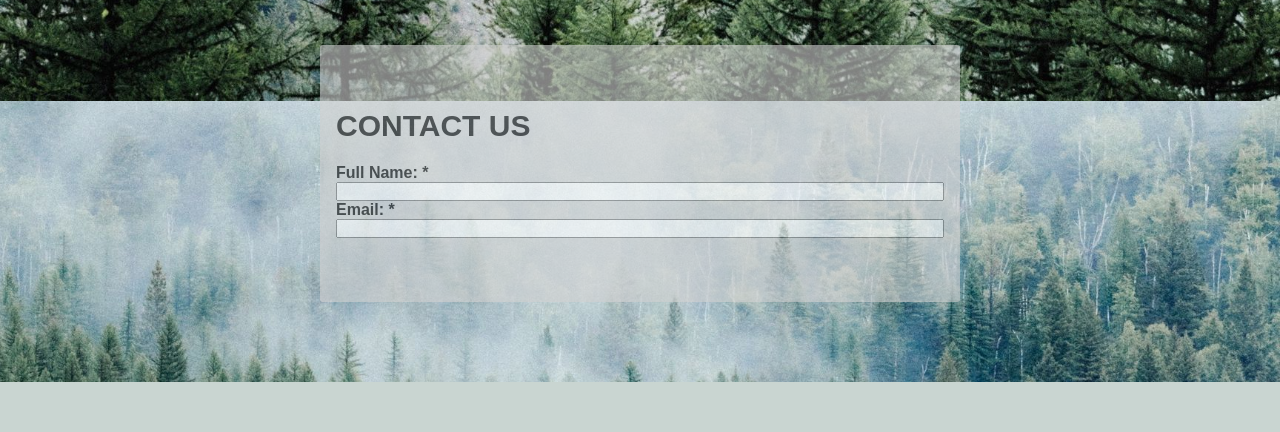
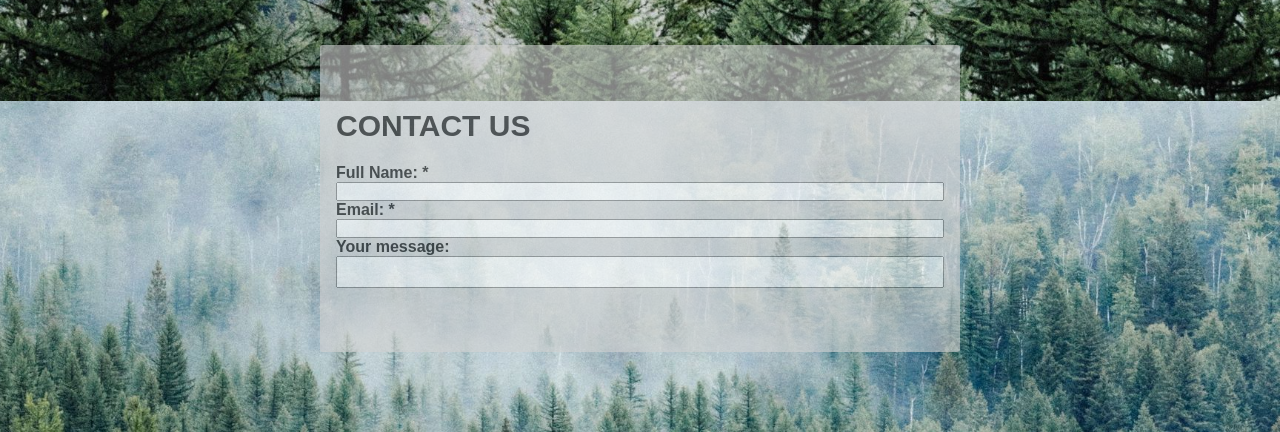
Before and after one commit to JulianGrafen/project-vencio, a PHP site: page / in a window 1280 px wide. Shown: the part 1499-1931 px from the top of the page. Before the commit the page ends 1881 px from the top, so only its background shows below. Run offline with PHP 8.4, Linux system fonts and the light colour scheme.

Commit message:
added message field in form

```diff
--- a/index.html
+++ b/index.html
@@ -73,6 +73,10 @@
                name="email"
                type="email"/>
     </div>
+    <div class="form-row">
+        <label for="your-message">Your message:</label>
+        <textarea id="your-message" name="your-message" ></textarea>
+    </div>
 </form>
 
 
--- a/styles.css
+++ b/styles.css
@@ -161,6 +161,13 @@ p{
     display: flex;
     flex-direction: column;
     flex-wrap: wrap;
+    overflow: hidden;
+}
+
+.form-row textarea{
+    resize:none;
+    display:flex;
+
 }
 
 @media only screen and (min-width: 800px) {
```
